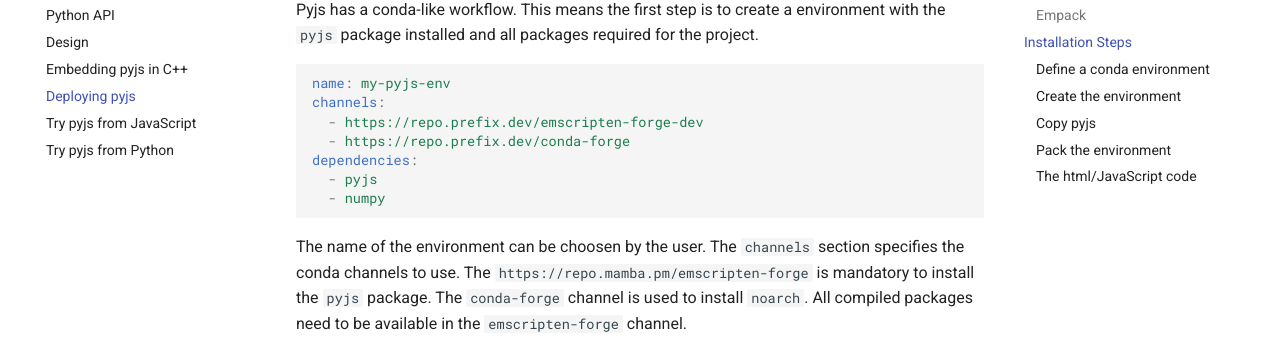
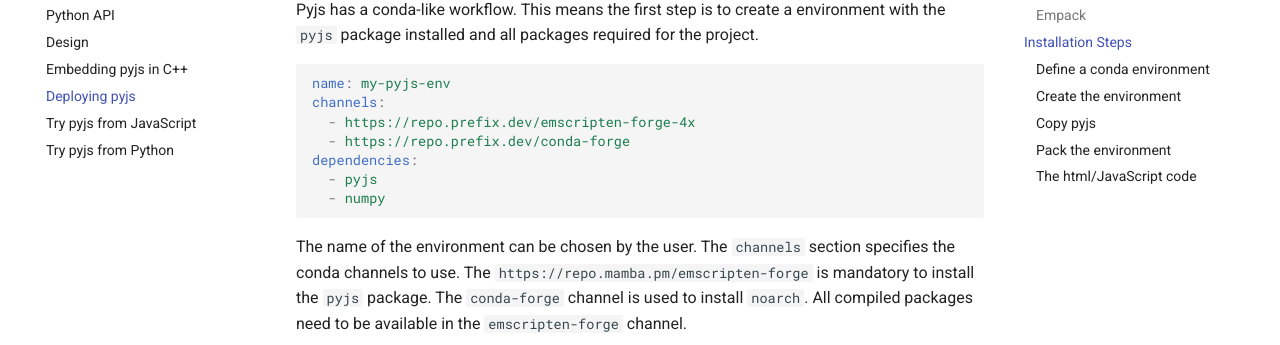
Before and after one commit to emscripten-forge/pyjs, an MkDocs documentation site: the page built from docs/installation.md, in a window 1280 px wide and 900 px high, scrolled down 591 px. Shown: the part 147-492 px from the top of the window. Built offline with MkDocs 1.6.1 and Material for MkDocs 9.7.7, drawn with Linux system fonts in a browser that asks for light colours.

Commit message:
Update channel in docs

````diff
--- a/docs/installation.md
+++ b/docs/installation.md
@@ -24,14 +24,14 @@ and all packages required for the project.
 ```yaml
 name: my-pyjs-env
 channels:
-  - https://repo.prefix.dev/emscripten-forge-dev
+  - https://repo.prefix.dev/emscripten-forge-4x
   - https://repo.prefix.dev/conda-forge
 dependencies:
   - pyjs
   - numpy
 ```
 
-The name of the environment can be choosen by the user.
+The name of the environment can be chosen by the user.
 The `channels` section specifies the conda channels to use.
 The `https://repo.mamba.pm/emscripten-forge` is mandatory to install the `pyjs` package.
 The `conda-forge` channel is used to install `noarch`.
````
